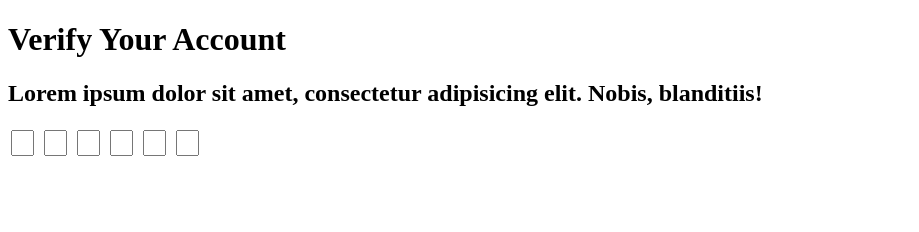
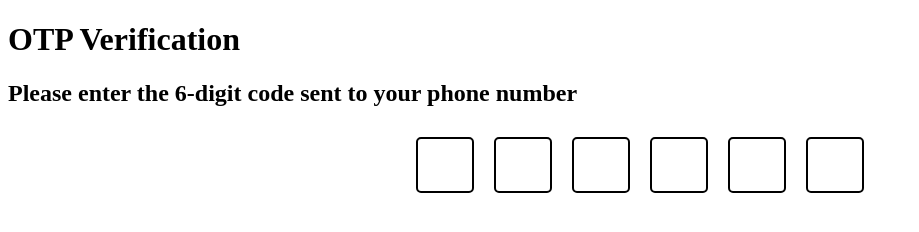
Before and after one commit to acciojob/OTP-HarshalAtkar, a website: page main.html in a window 1280 px wide. Shown: the whole page, without its empty margins (0-919 px from the left). Drawn offline with Linux system fonts and the light colour scheme.

Commit message:
created a submission

```diff
--- a/main.html
+++ b/main.html
@@ -7,20 +7,19 @@
 
   <body>
     <!-- the entire body must be written by student -->
-    <h1 id="verification_heading">Verify Your Account</h1>
-    <h2 id="verification_subtext">
-      Lorem ipsum dolor sit amet, consectetur adipisicing elit. Nobis,
-      blanditiis!
-    </h2>
-    <div class="code-container">
-        <input class="code" >
-        <input class="code" >
-        <input class="code" >
-        <input class="code" >
-        <input class="code" >
-        <input class="code" >
+    <h1 id="verification_heading">OTP Verification</h1>
+<h2 id="verification_subtext">Please enter the 6-digit code sent to your phone number</h2>
 
-    </div>
+<div class="code-container">
+  <input type="text" class="code" maxlength="1" autofocus>
+  <input type="text" class="code" maxlength="1">
+  <input type="text" class="code" maxlength="1">
+  <input type="text" class="code" maxlength="1">
+  <input type="text" class="code" maxlength="1">
+  <input type="text" class="code" maxlength="1">
+</div>
+
+
     <script type="text/javascript" src="./script.js"></script>
   </body>
 </html>
--- a/script.js
+++ b/script.js
@@ -1 +1,22 @@
 //your JS code here. If required.
+var inputs = document.getElementsByClassName("code");
+
+for (var i = 0; i < inputs.length; i++) {
+  inputs[i].addEventListener("keyup", function(event) {
+    if (event.keyCode === 8) {
+      if (this.value.length === 0) {
+        var previous = this.previousElementSibling;
+        if (previous) {
+          previous.focus();
+        }
+      }
+    } else {
+      if (this.value.length === this.maxLength) {
+        var next = this.nextElementSibling;
+        if (next) {
+          next.focus();
+        }
+      }
+    }
+  });
+}
--- a/styles.css
+++ b/styles.css
@@ -1,10 +1,20 @@
-/*  your css code here. If applicable */
-.container{
-	display:flex;
-	justify-content:center;
+.code-container {
+  display: flex;
+  justify-content: center;
+  align-items: center;
 }
-.code{
-	width:15px;
-	height:20px;
-	margin:3px;
+
+.code {
+  width: 50px;
+  height: 50px;
+  margin: 10px;
+  font-size: 24px;
+  text-align: center;
+  border: 2px solid black;
+  border-radius: 5px;
+  background-color: transparent;
 }
+
+.code:focus {
+  outline: none;
+}
```
